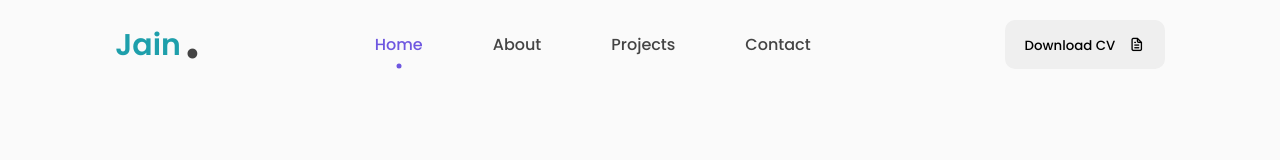
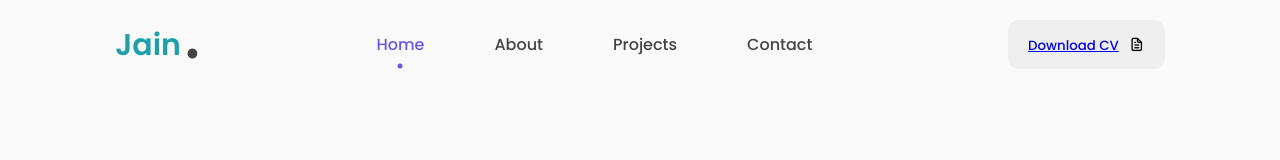
Before and after one commit to AarushJ19/Portfolio_Aarush, a plain HTML site: page index.html in a window 1280 px wide. Shown: the top 160 px of the page. Drawn offline with nearby package versions, Linux system fonts and the light colour scheme.

Commit message:
DownloadCV

```diff
--- a/index.html
+++ b/index.html
@@ -44,7 +44,9 @@
             </ul>
         </div>
         <div class="nav-button">
-            <button class="btn">Download CV <i class="uil uil-file-alt"></i></button>
+            <!-- <button class="btn"> Download CV <i class="uil uil-file-alt"></i></button> -->
+            <button class="btn"><a href="assets/images/Resume_Aarush.pdf" download>Download CV</a><i class="uil uil-file-alt"></i></button>
+
         </div>
         <div class="nav-menu-btn">
             <i class="uil uil-bars" onclick="myMenuFunction()"></i>
```
